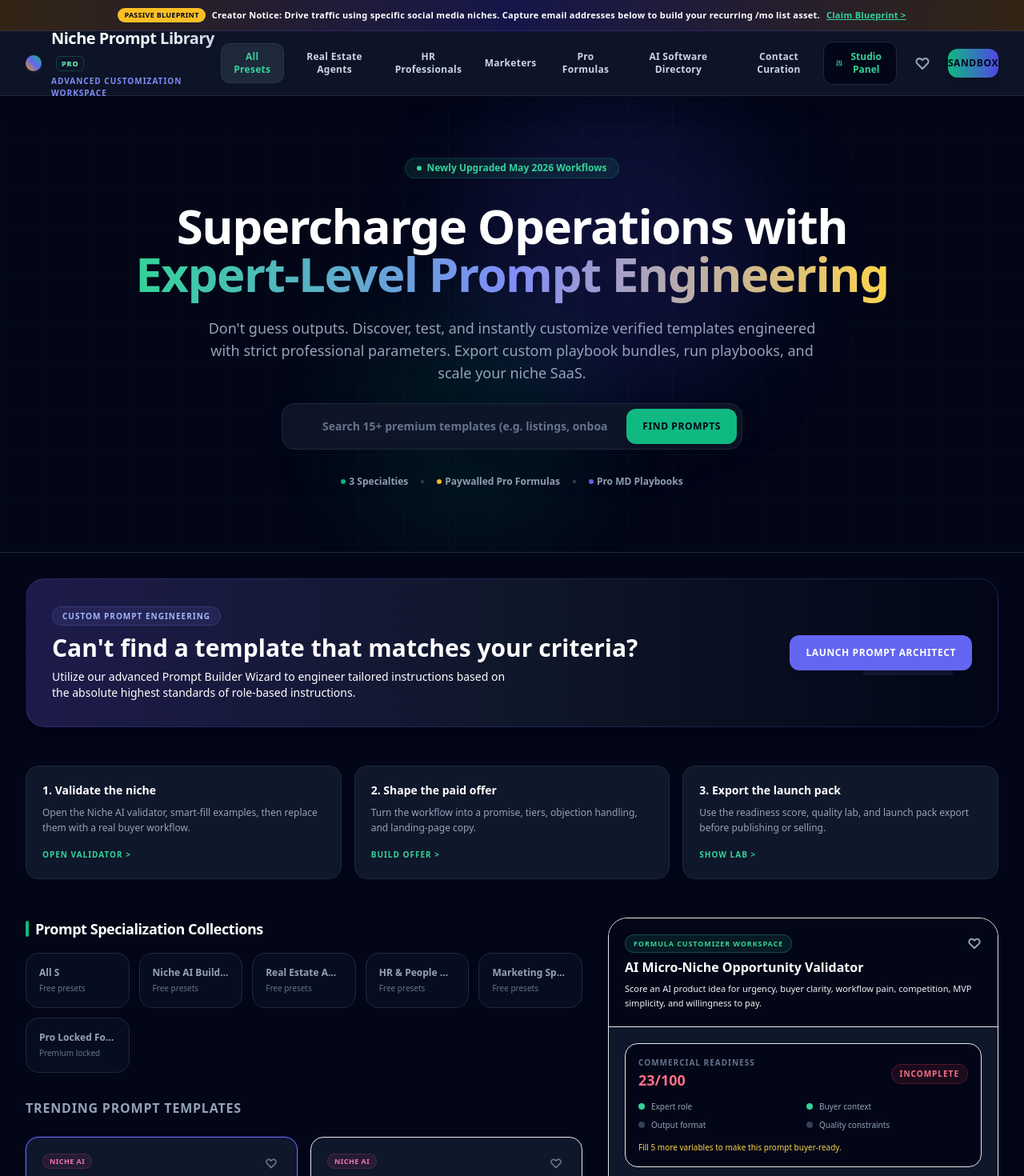
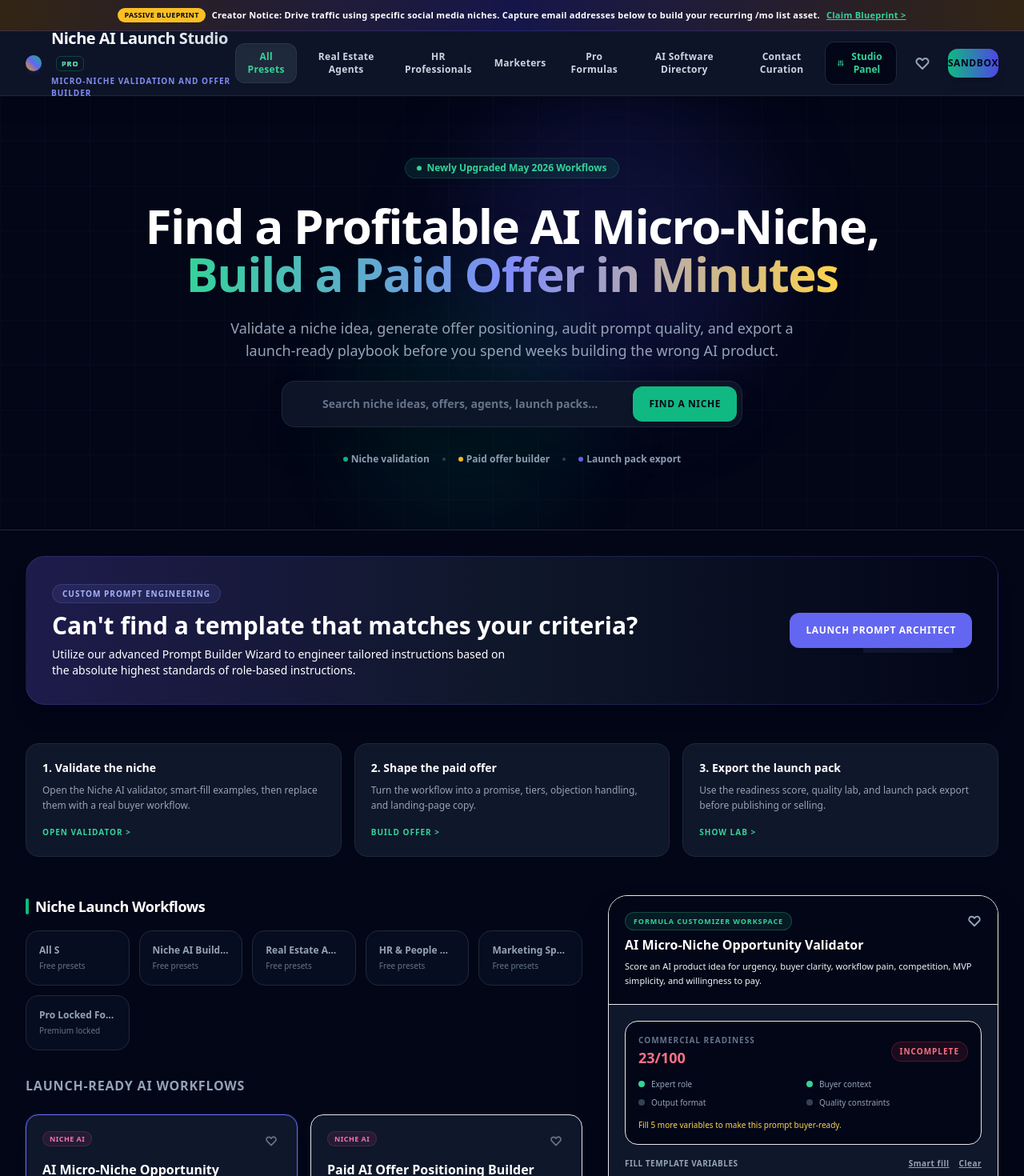
Before and after one commit to LearnFromSiran/niche-ai-prompt-library, a React (Vite) app: page / in a window 1280 px wide. Shown: the top 1470 px of the page at 80% size. Built offline with nearby package versions, Linux system fonts and the light colour scheme.

Commit message:
Reposition app as Niche AI Launch Studio

```diff
--- a/index.html
+++ b/index.html
@@ -4,7 +4,7 @@
     <meta charset="UTF-8" />
     <meta name="viewport" content="width=device-width, initial-scale=1.0" />
     <meta name="theme-color" content="#020617" />
-    <title>Niche AI Prompt Library</title>
+    <title>Niche AI Launch Studio</title>
   </head>
   <body>
     <div id="root"></div>
--- a/src/App.tsx
+++ b/src/App.tsx
@@ -771,9 +771,9 @@ Add a final section asking the AI to produce "assumptions, risks, and next best
               </div>
               <div>
                 <h1 className="font-extrabold text-base sm:text-xl tracking-tight bg-gradient-to-r from-white via-slate-100 to-slate-300 bg-clip-text text-transparent">
-                  Niche Prompt Library <span className="text-[9px] font-black tracking-widest text-emerald-400 border border-emerald-500/30 px-1.5 py-0.5 rounded-md ml-1.5 uppercase">PRO</span>
+                  Niche AI Launch Studio <span className="text-[9px] font-black tracking-widest text-emerald-400 border border-emerald-500/30 px-1.5 py-0.5 rounded-md ml-1.5 uppercase">PRO</span>
                 </h1>
-                <p className="text-[10px] text-indigo-400 font-bold tracking-widest uppercase hidden sm:block">Advanced Customization Workspace</p>
+                <p className="text-[10px] text-indigo-400 font-bold tracking-widest uppercase hidden sm:block">Micro-niche validation and offer builder</p>
               </div>
             </button>
 
@@ -1067,14 +1067,14 @@ Add a final section asking the AI to produce "assumptions, risks, and next best
             </span>
 
             <h2 className="text-4xl md:text-6xl font-black tracking-tight leading-none">
-              Supercharge Operations with <br />
+              Find a Profitable AI Micro-Niche, <br />
               <span className="bg-gradient-to-r from-emerald-400 via-indigo-400 to-amber-300 bg-clip-text text-transparent">
-                Expert-Level Prompt Engineering
+                Build a Paid Offer in Minutes
               </span>
             </h2>
 
             <p className="max-w-3xl mx-auto text-sm md:text-lg text-slate-400 leading-relaxed font-light">
-              Don't guess outputs. Discover, test, and instantly customize verified templates engineered with strict professional parameters. Export custom playbook bundles, run playbooks, and scale your niche SaaS.
+              Validate a niche idea, generate offer positioning, audit prompt quality, and export a launch-ready playbook before you spend weeks building the wrong AI product.
             </p>
 
             {/* Hero Global Filter */}
@@ -1089,7 +1089,7 @@ Add a final section asking the AI to produce "assumptions, risks, and next best
                   type="text"
                   value={searchQuery}
                   onChange={(e) => setSearchQuery(e.target.value)}
-                  placeholder="Search 15+ premium templates (e.g. listings, onboarding, marketing)..."
+                  placeholder="Search niche ideas, offers, agents, launch packs..."
                   className="block w-full pl-11 pr-4 py-3 bg-transparent border-0 text-white placeholder-slate-500 focus:ring-0 focus:outline-none text-xs sm:text-sm font-semibold"
                 />
               </div>
@@ -1100,17 +1100,17 @@ Add a final section asking the AI to produce "assumptions, risks, and next best
                 }}
                 className="bg-emerald-500 hover:bg-emerald-400 text-slate-950 font-black px-5 py-3 rounded-xl transition-all shadow-lg hover:shadow-emerald-500/20 text-xs tracking-wider uppercase flex items-center justify-center"
               >
-                Find Prompts
+                Find a Niche
               </button>
             </div>
 
             {/* Quick action shortcuts */}
             <div className="flex flex-wrap items-center justify-center gap-4 text-xs font-bold text-slate-400 pt-2">
-              <span className="flex items-center gap-1"><span className="w-1.5 h-1.5 rounded-full bg-emerald-500"></span> 3 Specialties</span>
+              <span className="flex items-center gap-1"><span className="w-1.5 h-1.5 rounded-full bg-emerald-500"></span> Niche validation</span>
               <span className="w-1 h-1 rounded-full bg-slate-700"></span>
-              <span className="flex items-center gap-1"><span className="w-1.5 h-1.5 rounded-full bg-amber-400"></span> Paywalled Pro Formulas</span>
+              <span className="flex items-center gap-1"><span className="w-1.5 h-1.5 rounded-full bg-amber-400"></span> Paid offer builder</span>
               <span className="w-1 h-1 rounded-full bg-slate-700"></span>
-              <span className="flex items-center gap-1"><span className="w-1.5 h-1.5 rounded-full bg-indigo-500"></span> Pro MD Playbooks</span>
+              <span className="flex items-center gap-1"><span className="w-1.5 h-1.5 rounded-full bg-indigo-500"></span> Launch pack export</span>
             </div>
 
           </div>
@@ -1201,7 +1201,7 @@ Add a final section asking the AI to produce "assumptions, risks, and next best
               <div className="space-y-4">
                 <h3 id="browse-templates-header" className="text-lg font-black tracking-tight text-white flex items-center gap-2">
                   <span className="w-1 h-5 rounded-full bg-emerald-500"></span>
-                  Prompt Specialization Collections
+                  Niche Launch Workflows
                 </h3>
 
                 <div className="grid grid-cols-2 md:grid-cols-5 gap-3">
@@ -1230,7 +1230,7 @@ Add a final section asking the AI to produce "assumptions, risks, and next best
 
               <div className="flex items-center justify-between">
                 <h3 className="text-base font-black tracking-wider uppercase text-slate-400">
-                  {activeTab === 'home' ? 'Trending Prompt Templates' :
+                  {activeTab === 'home' ? 'Launch-Ready AI Workflows' :
                    activeTab === 'favorites' ? 'Curated Favorites Portfolio' :
                    `${activeTab.toUpperCase().replace('-', ' ')} Playbook`}
                 </h3>
```
Also changed, not shown: 1 other file (tests, documents, lock files or other folders).
